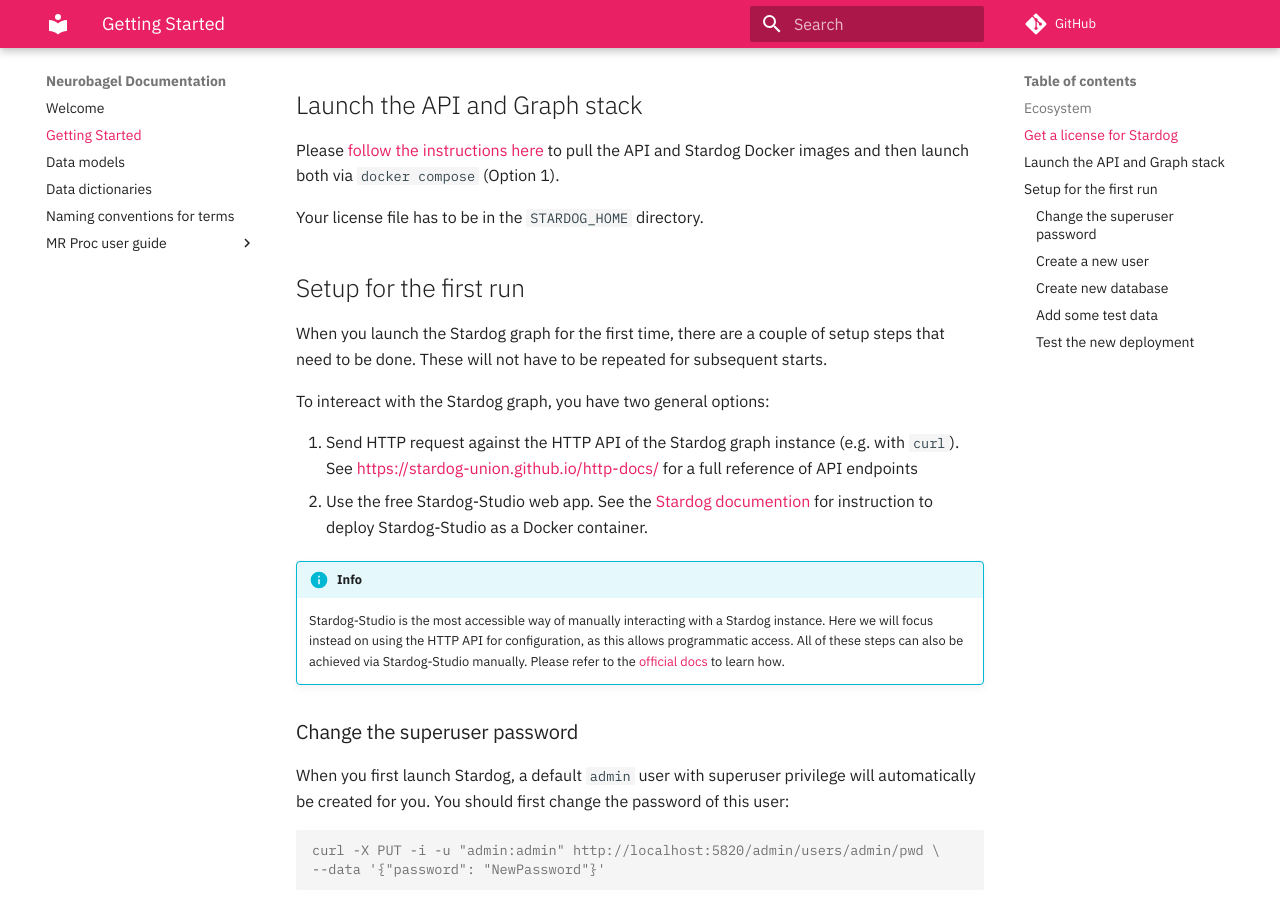
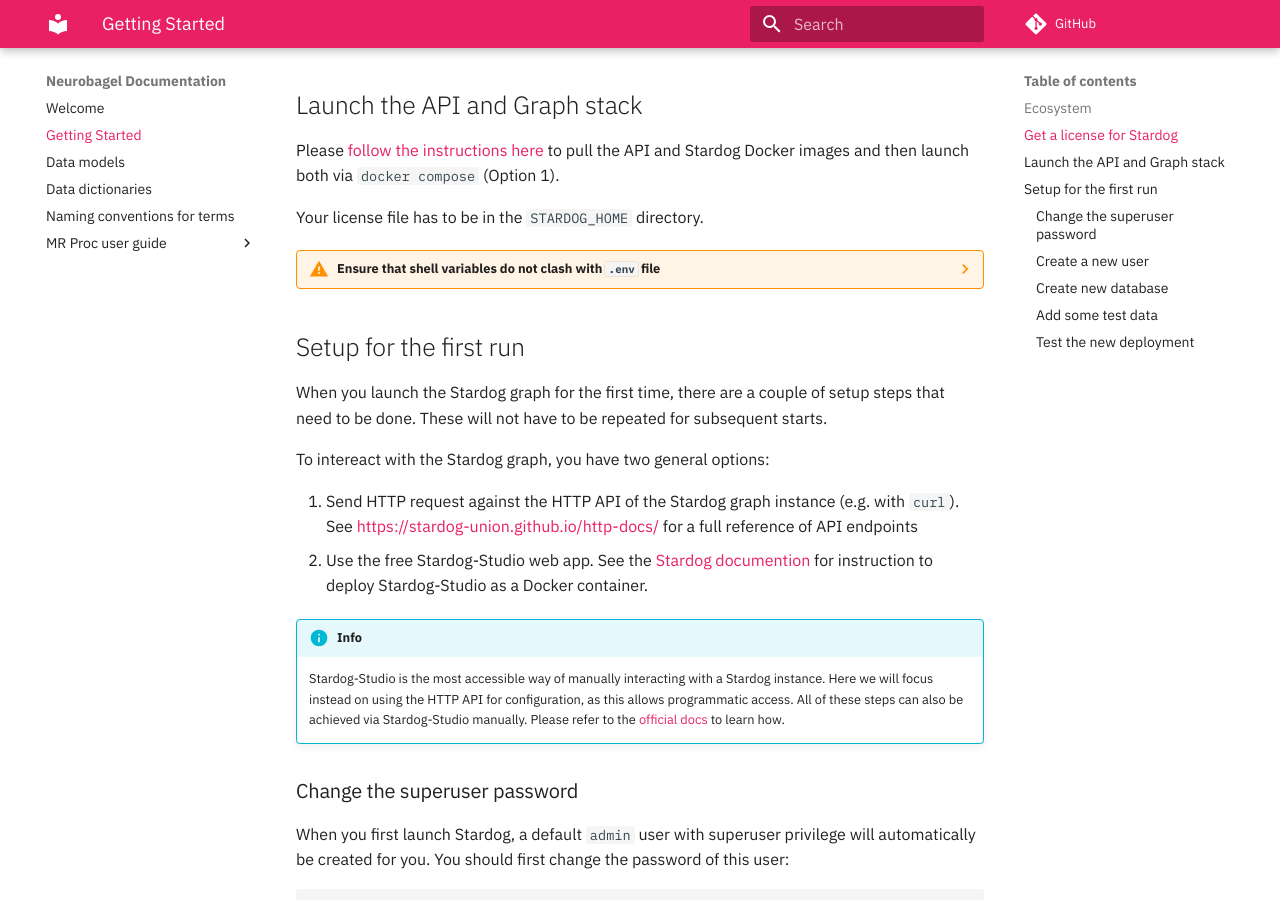
Before and after one commit to neurobagel/documentation, an MkDocs documentation site: the page built from docs/start.md, in a window 1280 px wide and 900 px high, scrolled down 2076 px. Built offline with MkDocs 1.6.1 and Material for MkDocs 9.7.7, drawn with Linux system fonts in a browser that asks for light colours; comment, search, counter and statistics services are not loaded; some of the changed lines change nothing that is shown.

Commit message:
Add a warning for .env problems

```diff
--- a/docs/start.md
+++ b/docs/start.md
@@ -63,6 +63,24 @@
 and then launch both via `docker compose` (Option 1).
 
 Your license file has to be in the `STARDOG_HOME` directory.
+
+??? warning "Ensure that shell variables do not clash with `.env` file"
+
+    When you follow the setup docs for the API,
+    make sure to explicitly set the following variables:
+
+    - `USERNAME`
+    - `PASSWORD`
+    - `GRAPH_DB`
+    - `STARDOG_ROOT`
+
+    If the shell you run `docker compose` from already has any
+    shell variable of the same name set,
+    the shell variable will take precedence over the configuration
+    of `.env`!
+    Either unset the local variable or export the `.env` file first.
+
+    See also [the docs](https://github.com/neurobagel/api/blob/main/README.md#troubleshooting).
 
 ## Setup for the first run
 
```
